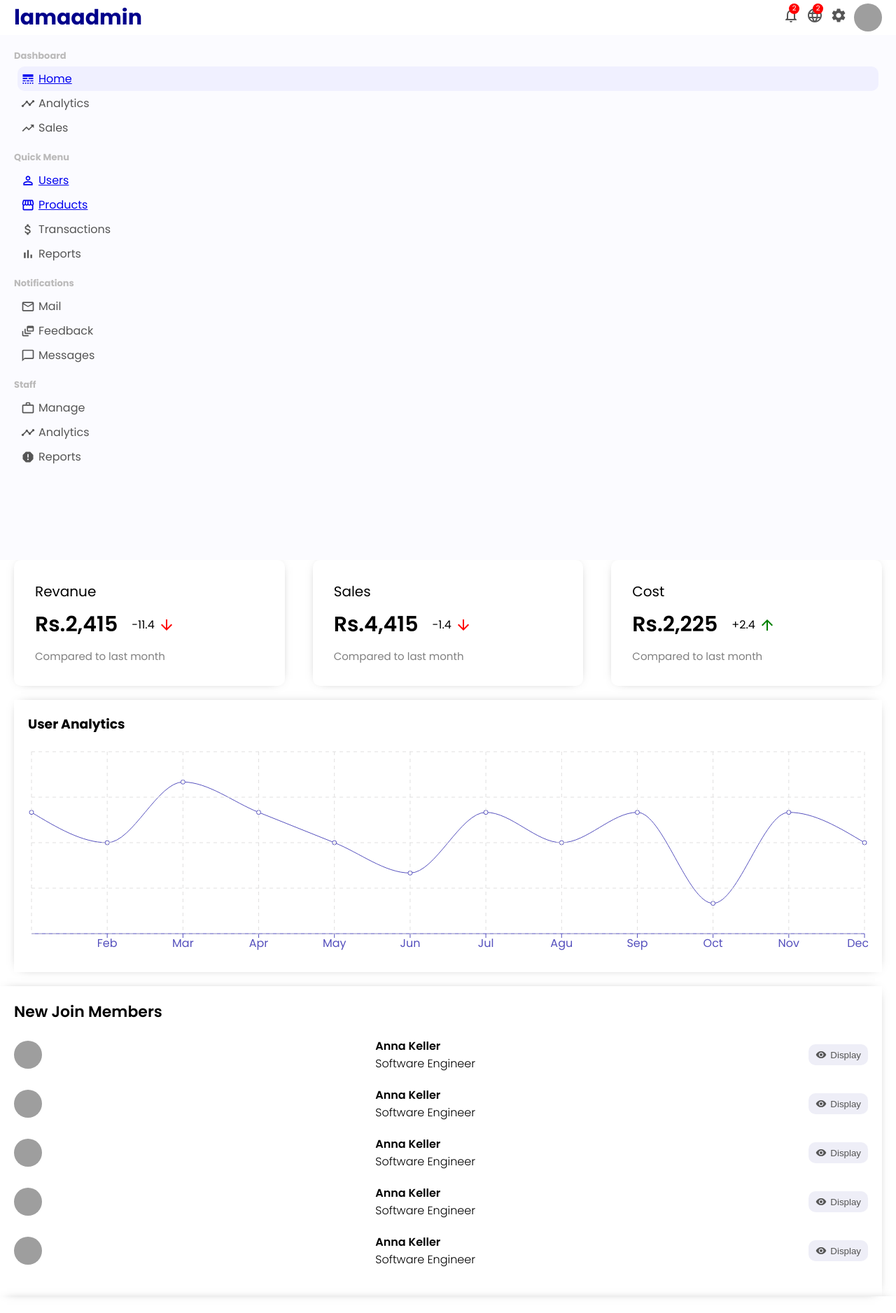
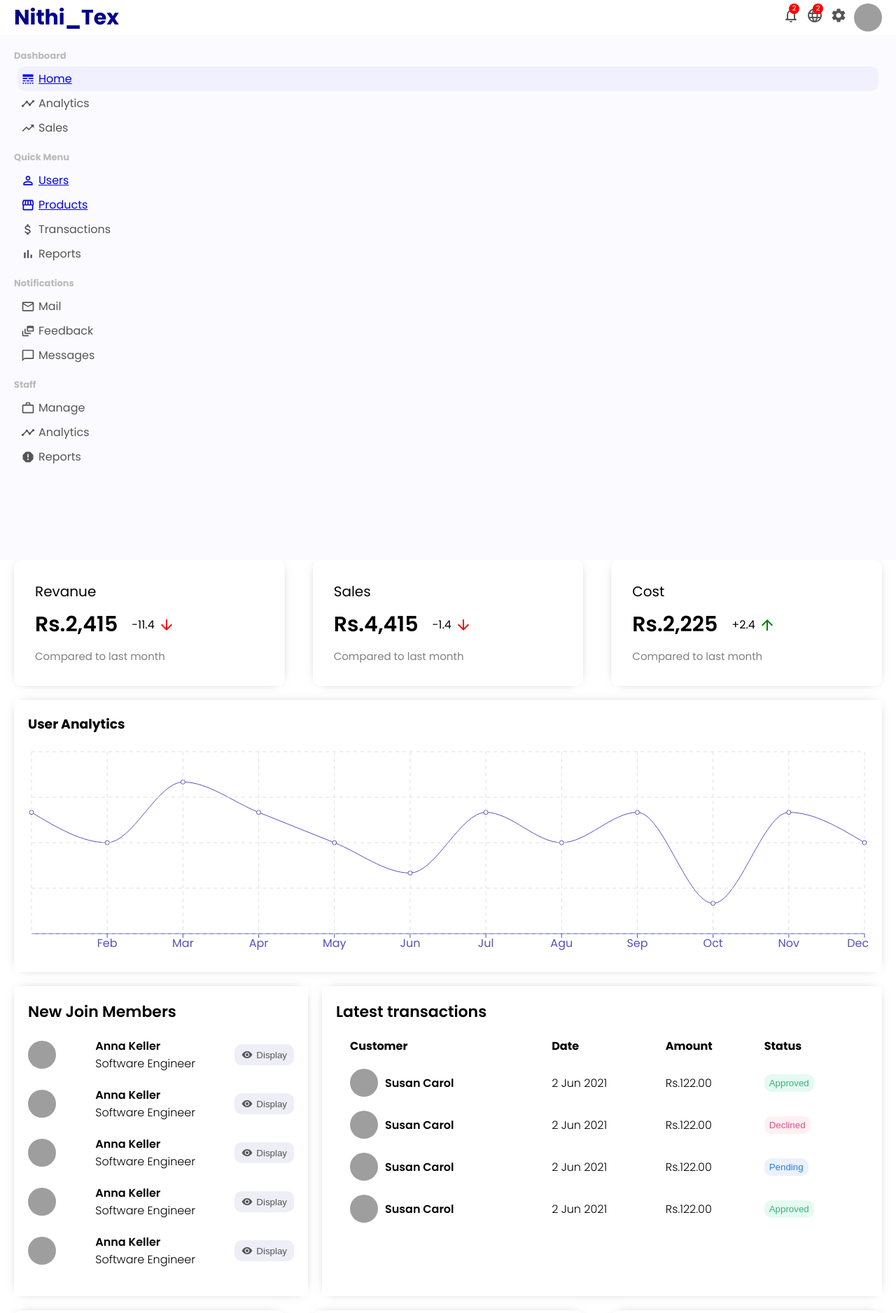
Before and after one commit to jamunashri/jioget, a React (Create React App) app: page /admin in a window 1280 px wide. Shown: the top 1876 px of the page at 70% size. Built offline with nearby package versions, Linux system fonts and the light colour scheme; grey boxes are pictures that could not be loaded.

Commit message:
css commit

```diff
--- a/package.json
+++ b/package.json
@@ -9,11 +9,12 @@
     "@testing-library/react": "^13.3.0",
     "@testing-library/user-event": "^13.5.0",
     "axios": "^0.27.2",
+    "force": "^0.0.3",
     "react": "^18.1.0",
     "react-dom": "^18.1.0",
     "react-router-dom": "^6.3.0",
     "react-scripts": "5.0.1",
-    "recharts": "^2.1.10",
+    "recharts": "^2.1.11",
     "web-vitals": "^2.1.4"
   },
   "scripts": {
--- a/src/App.js
+++ b/src/App.js
@@ -1,8 +1,11 @@
 import { Routes, Route } from 'react-router-dom'
 import {  MainContent } from './_components';
-import { Authentication, ForgetPassword, Home, WishList ,Cart , Product, Dashboard } from './_pages/index';
-import NewProduct from './_pages/newProduct';
-import ProductList from './_pages/productList';
+import { Authentication, ForgetPassword, Home, WishList ,Cart , Product,Admin, Dashboard } from './_pages/index';
+import NewProduct from './_pages/NewProduct/index';
+import ProductList from './_pages/ProductList/index';
+import User from './_pages/User/index';
+import UserList from './_pages/UserList/index';
+import NewUser from './_pages/NewUser/index';
 function App() {
   return (
     <Routes>
@@ -11,11 +14,15 @@ function App() {
       <Route path={'/home'} element={ <Home />} />
       <Route path={'/wishlist'} element={ <WishList />} />
       <Route path={'/cart'} element={<Cart />} />
-      <Route path={'/product'} element={<Product />} />
-      <Route path={'/admin'} element={<Dashboard />} />
+      <Route path={'/product/1'} element={<MainContent />} />
+      <Route path={'/admin'} element={< Admin />} />
+      <Route path={'/dashboard'} element={<Dashboard />} />
       <Route path={'/newproduct'} element={<NewProduct />} />
       <Route path={'/productList'} element={<ProductList />} />
-      <Route path={'/product/1'} element={<MainContent/>} />
+      <Route path={'/product'} element={<Product />} />
+      <Route path={'./'} elememt ={<User />} />
+      <Route path={'./userList'} elememt ={<UserList />} />
+      <Route path={'./newUser'} element ={<NewUser />} />
     </Routes>
   );
 }
--- a/src/_components/SideBar/index.jsx
+++ b/src/_components/SideBar/index.jsx
@@ -22,7 +22,7 @@ export default function Sidebar() {
         <div className="sidebarMenu">
           <h3 className="sidebarTitle">Dashboard</h3>
           <ul className="sidebarList">
-            <Link to="/" className="link">
+            <Link to="/dashboard" className="link">
             <li className="sidebarListItem active">
               <LineStyle className="sidebarIcon" />
               Home
@@ -41,13 +41,13 @@ export default function Sidebar() {
         <div className="sidebarMenu">
           <h3 className="sidebarTitle">Quick Menu</h3>
           <ul className="sidebarList">
-            <Link to="/users" className="link">
+            <Link to="/user" className="link">
               <li className="sidebarListItem">
                 <PermIdentity className="sidebarIcon" />
                 Users
               </li>
             </Link>
-            <Link to="/products" className="link">
+            <Link to="/product" className="link">
               <li className="sidebarListItem">
                 <Storefront className="sidebarIcon" />
                 Products
--- a/src/_components/topbar/index.jsx
+++ b/src/_components/topbar/index.jsx
@@ -7,7 +7,7 @@ export default function Topbar() {
     <div className="topbar">
       <div className="topbarWrapper">
         <div className="topLeft">
-          <span className="logo">lamaadmin</span>
+          <span className="logo">Nithi_Tex</span>
         </div>
         <div className="topRight">
           <div className="topbarIconContainer">
--- /dev/null
+++ b/src/_pages/Admin/index.jsx
@@ -0,0 +1,12 @@
+import React from 'react'
+import { FeaturedInfo } from '../../_components';
+import Dashboard from '../Dashboard';
+
+export default function index() {
+    return (
+        <>
+        < Dashboard />
+        <FeaturedInfo />
+        </>
+        );
+      }
--- a/src/_pages/Dashboard/index.css
+++ b/src/_pages/Dashboard/index.css
@@ -1,8 +1,12 @@
-.home{
+.dashboard{
     flex: 4;
 }
 
-.homeWidgets{
+.dashboardWidgets{
     display: flex;
     margin: 20px;
 }
+.featuredInfo{
+    display: flex
+;
+}
```
Also changed, not shown: src/App.css (added, +10 -0 lines), src/_components/index.js (+7 -7 lines), src/_pages/index.js (+12 -10 lines), 1 other file (tests, documents, lock files or other folders).
